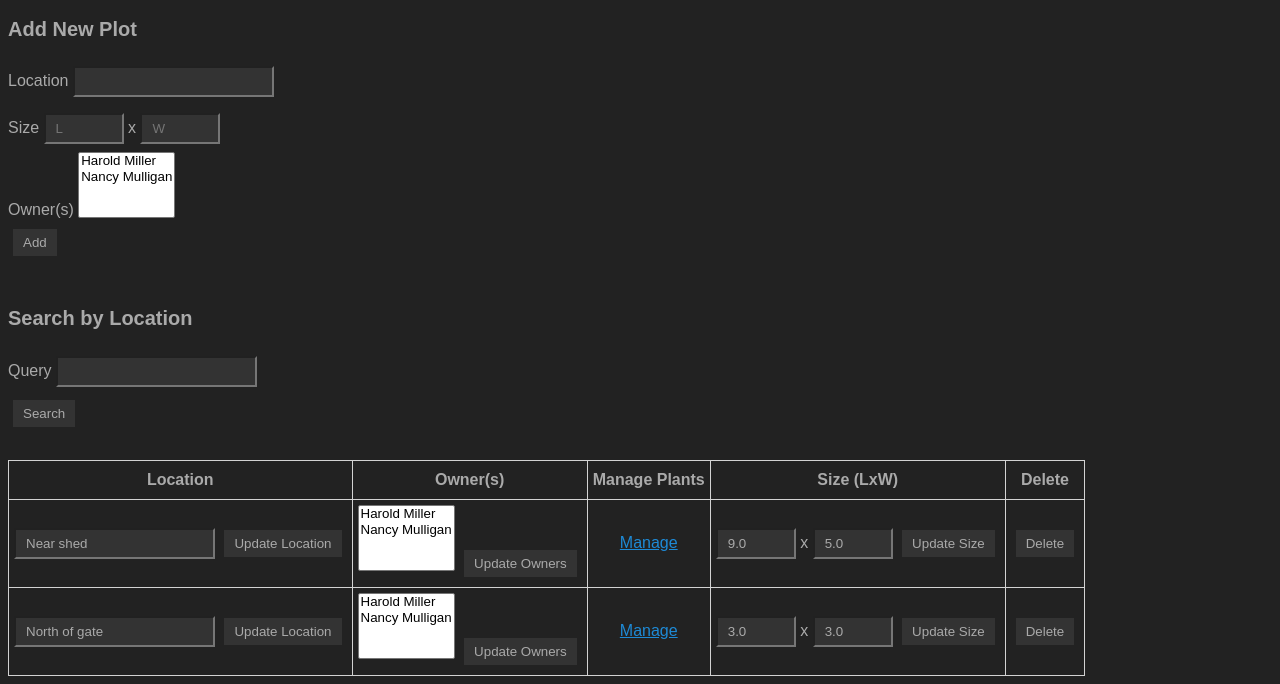
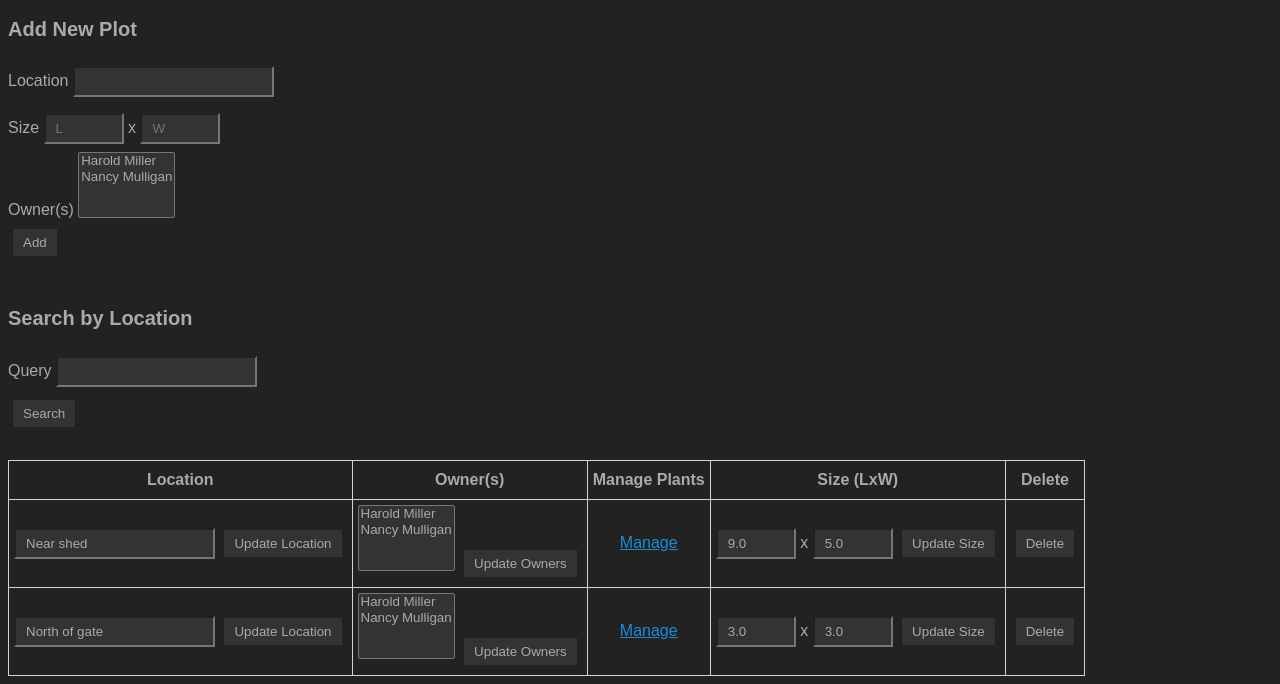
Before and after one commit to gabrielkulp/community-garden, a Flask app: page /plots in a window 1280 px wide. Shown: the part 170-854 px from the top of the page. Run offline with Flask 2, Linux system fonts and the light colour scheme; data comes from the database, SQL or seed files in the repository; data that the repository does not hold is empty.

Commit message:
css: fixed select dark theme

```diff
--- a/garden/static/style.css
+++ b/garden/static/style.css
@@ -99,3 +99,8 @@ aside,
 	border: 1px solid lightgrey;
 	padding: 5px 15px;
 }
+
+select {
+	background-color: #333;
+	color: #aaa;
+}
```
